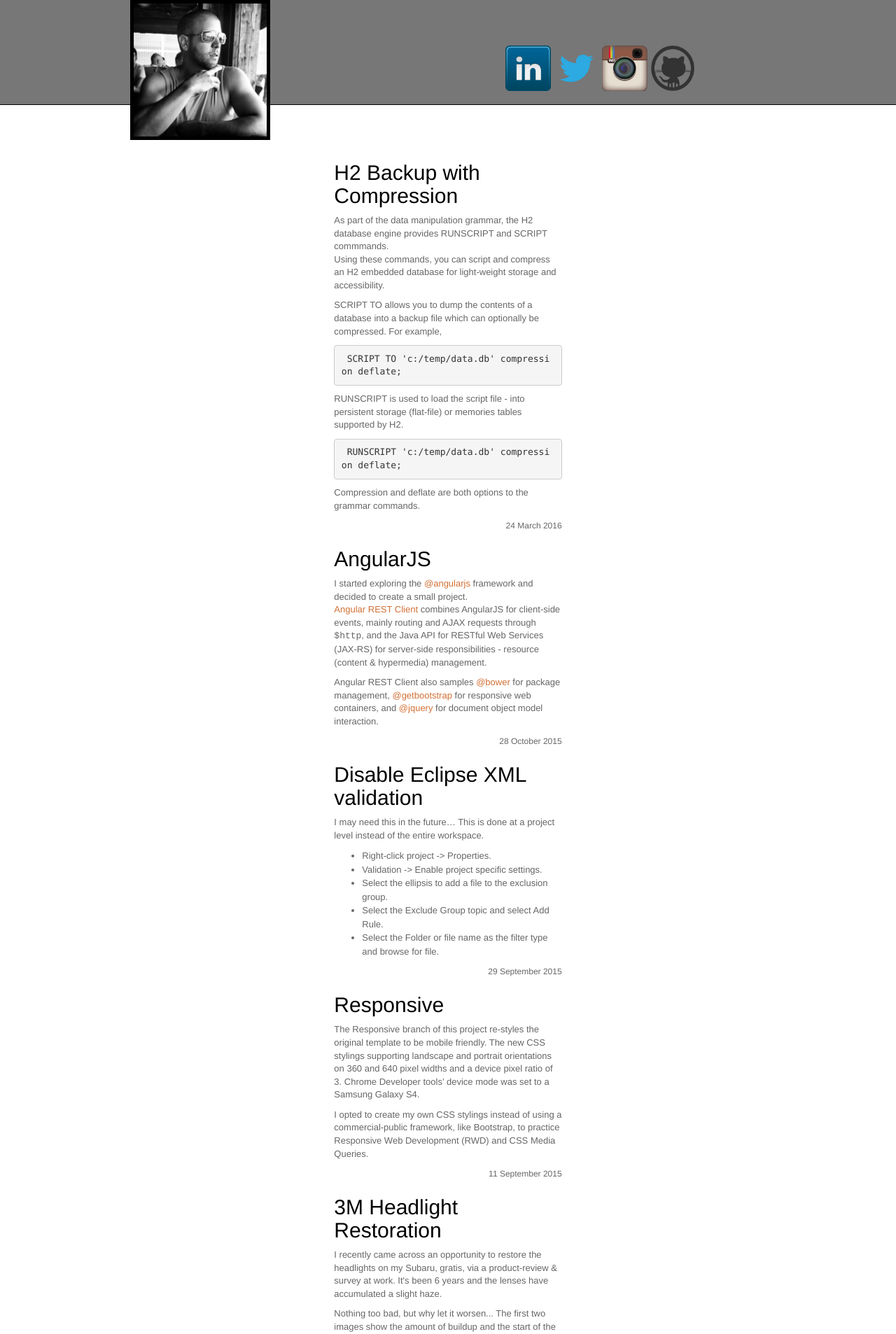
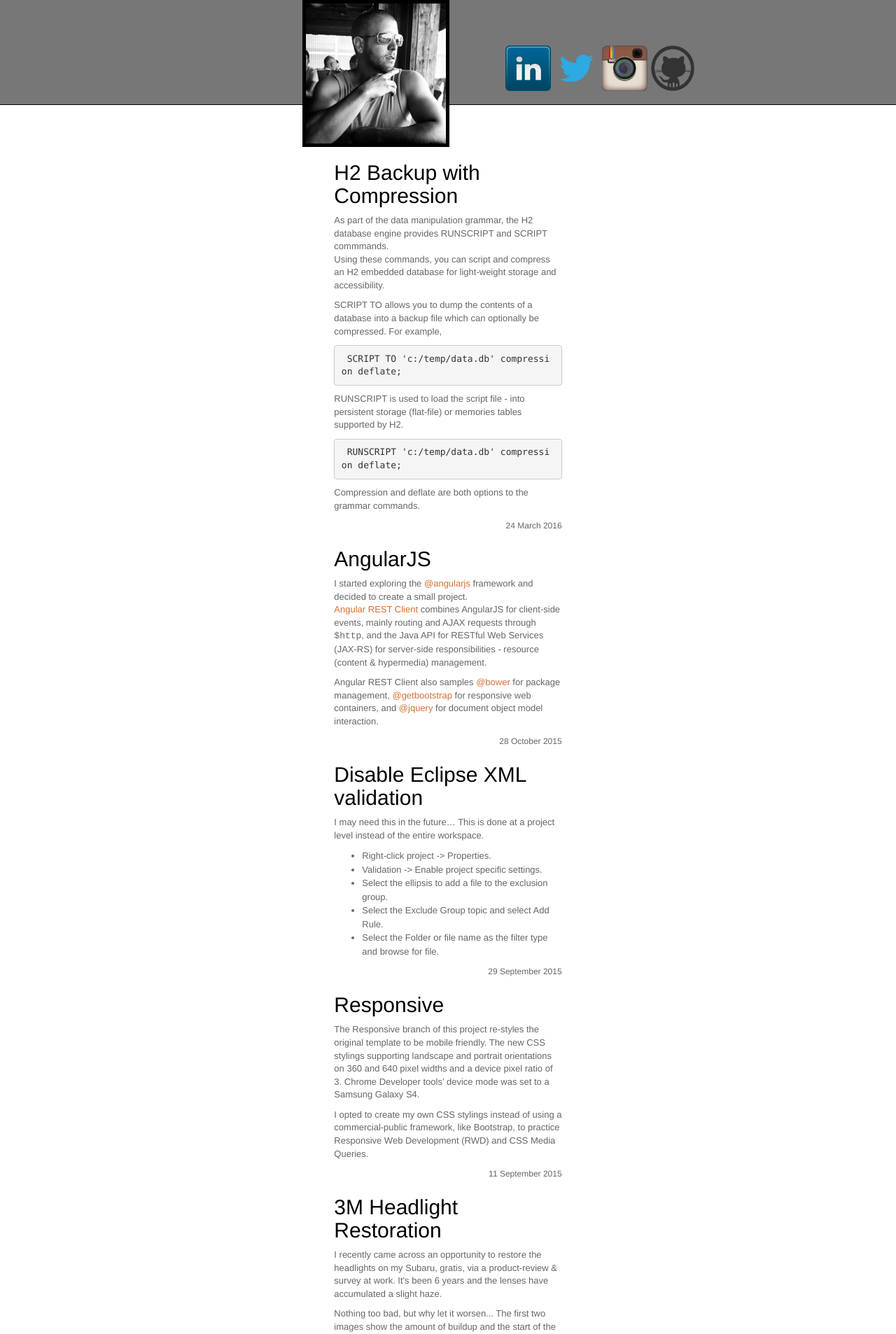
Before and after one commit to Floresj4/floresj4.github.io, a Jekyll site: the page built from index.html, in a window 1280 px wide. Shown: the top 1906 px of the page at 70% size. Built offline with Jekyll 4.4.1, drawn with Linux system fonts in a browser that asks for light colours; nearby versions of some CDN libraries.

Commit message:
updated .my-image style for bootstrap container restructure

```diff
--- a/style/site.css
+++ b/style/site.css
@@ -20,21 +20,16 @@ a {
 }
 
 .my-image {
-	width:200px;
 	border:5px solid #000;
-	float:right;
-	margin-right:120px;
-}
-@media(max-width:360px) {
-	.my-image {
-		display: block;
-		margin: 0 auto;
-	}
+	display:block;
+	padding:0;
+	margin:0 auto;
 }
 
 /**********************************/
 /** Special post-specific styles **/
 /**********************************/
+/** move out of here... **/
 @media(max-width:360px) {
 	.suzie-light,
 	.suzie-light-left,
@@ -42,6 +37,7 @@ a {
 		height:765px;
 	}
 }
+
 .suzie-light-left, .suzie-light-right { float:left; }
 .suzie-light-left { width:77% !important; }
 .suzie-light-right { width:23% !important; }
```
